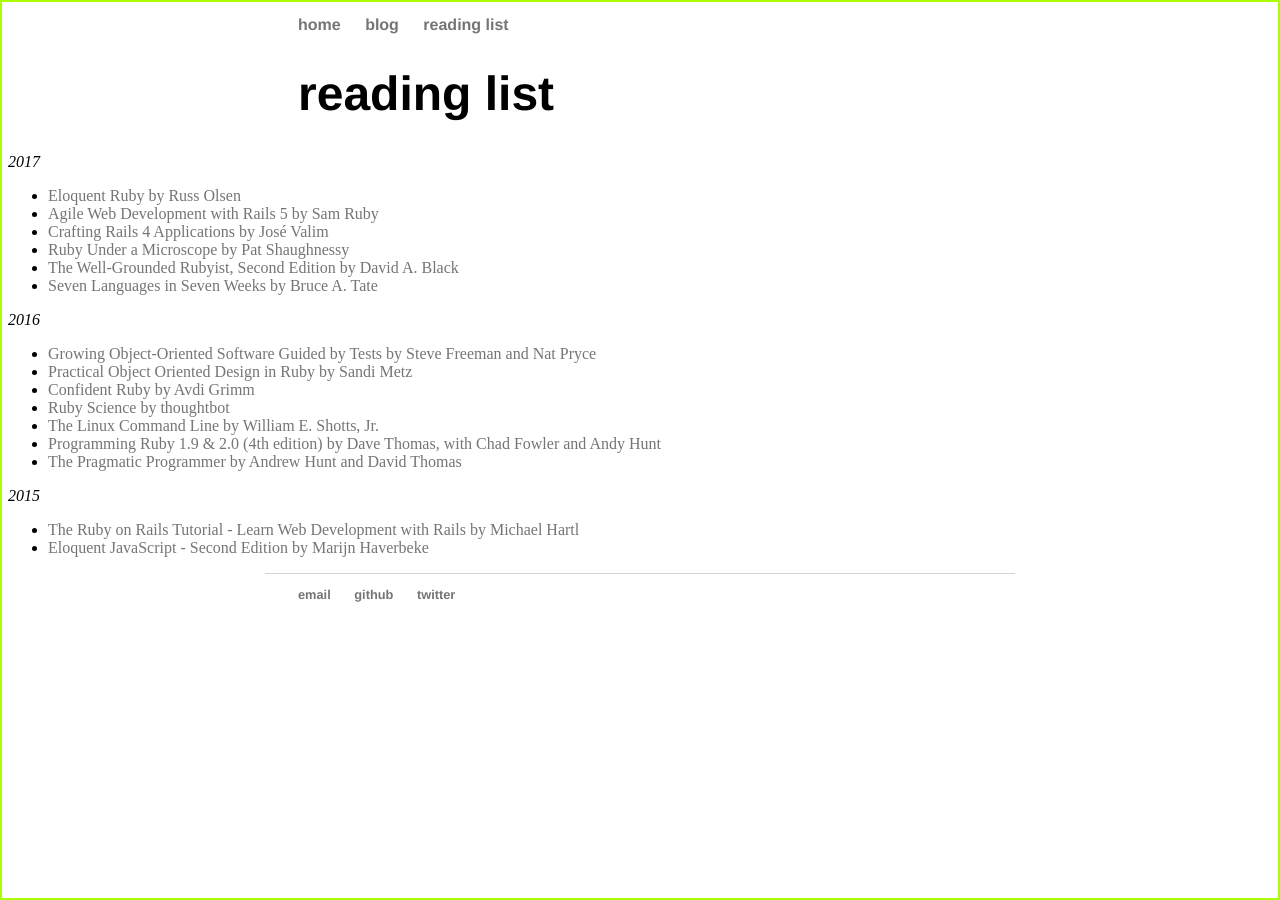
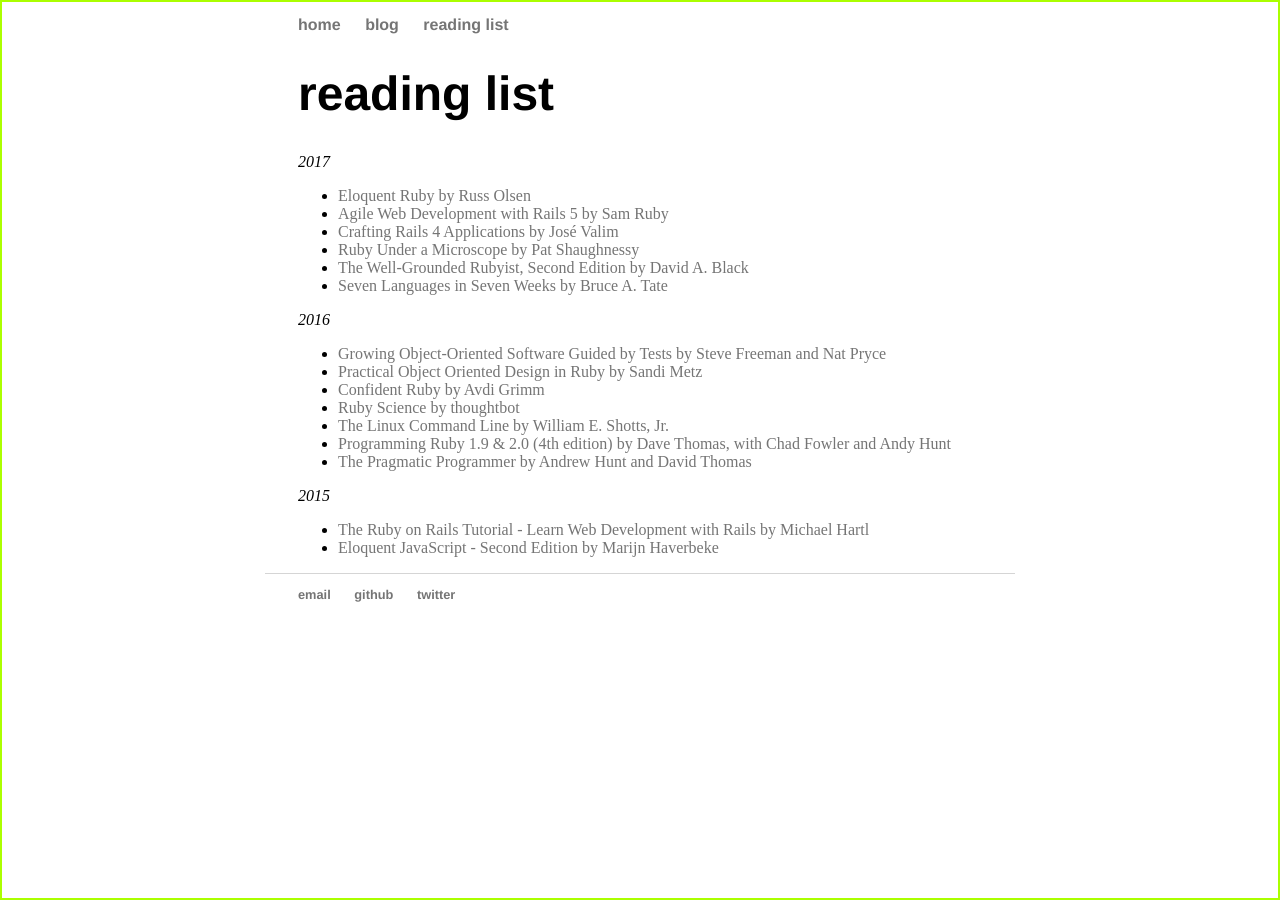
Before and after one commit to devinrm/devinrm.github.io, a Jekyll site: the page built from reading-list/index.html, in a window 1280 px wide. Built offline with Jekyll 4.4.1, drawn with Linux system fonts in a browser that asks for light colours.

Commit message:
Add styling to the reading list

```diff
--- a/css/main.css
+++ b/css/main.css
@@ -43,6 +43,7 @@
 .blurb,
 .posts,
 .blog,
+.books,
 .reading-list,
 nav,
 footer {
--- a/reading-list/index.html
+++ b/reading-list/index.html
@@ -3,6 +3,7 @@
 title: reading list
 ---
 <h1 class="reading-list">{{ page.title }}</h1>
+<div class="books">
   <em>2017</em>
   <ul>
     <li><a href="http://eloquentruby.com/">Eloquent Ruby by Russ Olsen</a></li>
@@ -39,3 +40,4 @@
     <li><a href="http://eloquentjavascript.net/">Eloquent JavaScript - Second
         Edition by Marijn Haverbeke</a></li>
   </ul>
+</div>
```
Lines whose indentation alone changed are shown as unchanged.
